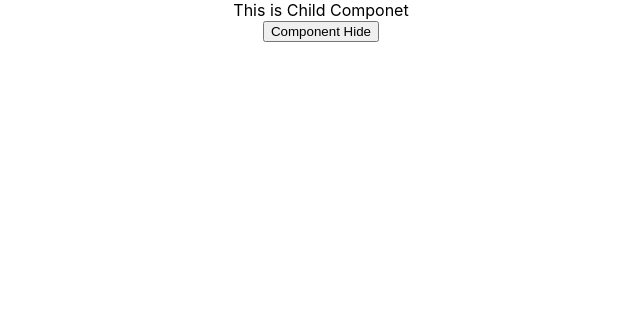
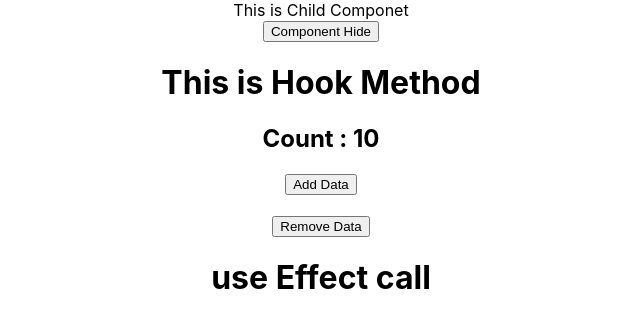
Before and after one commit to pankajm1995/react, a React (Create React App) app in the folder demo/: page / in a window 1280 px wide. Shown: the top 328 px of the page, without its empty margins (319-959 px from the left). Built offline with nearby package versions, Linux system fonts and the light colour scheme.

Commit message:
use effect

```diff
--- a/demo/src/App.js
+++ b/demo/src/App.js
@@ -1,13 +1,18 @@
 
 import './App.css';
 import Parent from './Parent';
+import Hook from './Hook';
+import React from 'react';
+import UseEffect from './UseEffect';
 
 function App() {
   return (
     <div className="App">
-     <Parent/>
+   <Parent/>
+     <Hook/>
+     <UseEffect/>
     </div>
-  );
+  )
 }
 
 export default App;
--- /dev/null
+++ b/demo/src/Hook.js
@@ -0,0 +1,25 @@
+import react, { useState } from "react"
+function Hook()
+{
+    let Count=10
+    let[count,setdata]=useState(0)
+    const AddData=()=>
+    {
+        console.log(Math.random())
+    }
+    const RemoveData= ()=>
+    {
+        console.log(Math.random())
+    }
+    return(
+        <div className="App">
+            <h1>This is Hook Method</h1>
+            <h2>Count : {Count}</h2>
+            <button onClick={AddData()}>Add Data</button>
+            <br/>
+            <br/>
+            <button onClick={RemoveData()}>Remove Data</button>
+        </div>
+    )
+}
+export default Hook;
--- /dev/null
+++ b/demo/src/UseEffect.js
@@ -0,0 +1,10 @@
+import React from "react";
+function UseEffect()
+{
+    return(
+        <div>
+        <h1>use Effect call</h1>
+        </div>
+    )
+}
+export default UseEffect;
```
